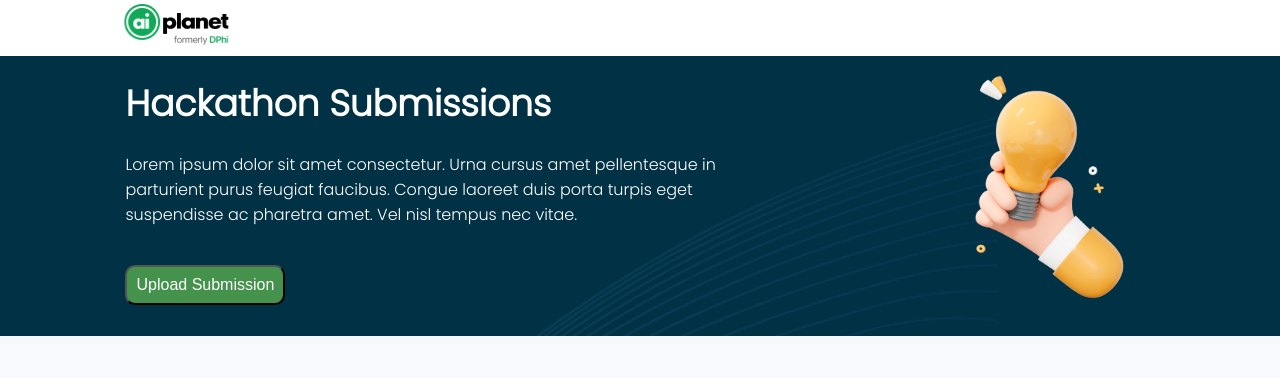
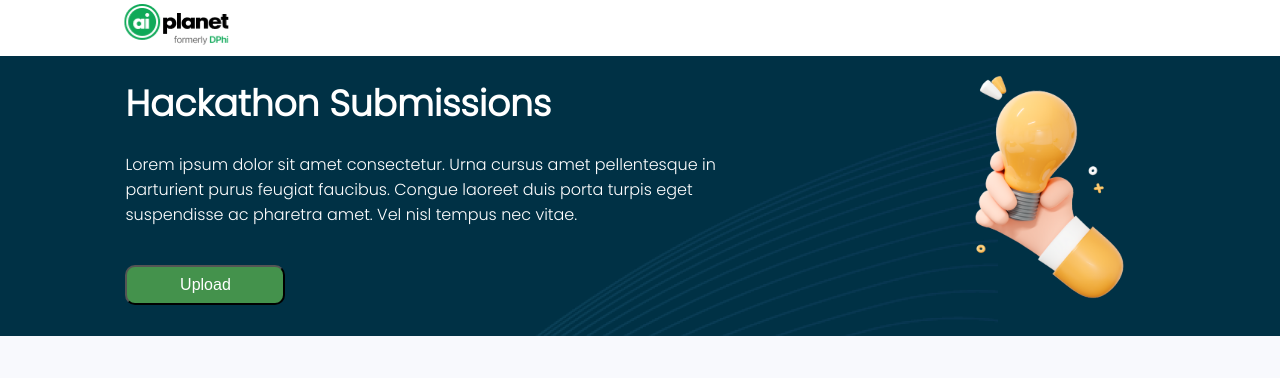
Before and after one commit to 1shtandon/ai-planet-task, a React (Create React App) app: page / in a window 1280 px wide. Shown: the top 378 px of the page. Built offline with nearby package versions, Linux system fonts and the light colour scheme.

Commit message:
fixed bug

```diff
--- a/src/components/heading-card/heading-card.componenet.jsx
+++ b/src/components/heading-card/heading-card.componenet.jsx
@@ -5,6 +5,7 @@ import "./heading-card.styles.scss";
 const HeadingCard = () => {
     return (
         <div className="parent-container">
+            <div className='waves' />
             <div className="heading-card-container">
                 <div className="heading-card-info">
                     <div className="heading-card-title">
@@ -15,7 +16,7 @@ const HeadingCard = () => {
                     </p>
                     <Link to="/upload" className="upload-link">
                         <button className="upload-btn">
-                            Upload Submission
+                            Upload
                         </button>
                     </Link>
                 </div>
@@ -23,9 +24,9 @@ const HeadingCard = () => {
                     <Bulb className="bulb" />
 
                 </div>
-                <div className='waves' />
 
             </div>
+
         </div>
 
     );
--- a/src/components/heading-card/heading-card.styles.scss
+++ b/src/components/heading-card/heading-card.styles.scss
@@ -15,6 +15,7 @@
             padding: 0;
             display: flex;
             flex-direction: column;
+            z-index: 2;
 
 
             .heading-card-title {
@@ -61,6 +62,7 @@
                 height: 50px;
                 margin-top: 2%;
                 margin-left: 14%;
+                cursor: pointer;
             }
 
             .upload-btn {
@@ -76,8 +78,8 @@
                 max-height: 80%;
                 border-radius: 10px;
                 font-size: 1em;
+                font-weight: 500;
                 cursor: pointer;
-                font-weight: 500;
 
                 &:hover {
                     background-color: #24752d;
```
Also changed, not shown: 1 other file (tests, documents, lock files or other folders).
